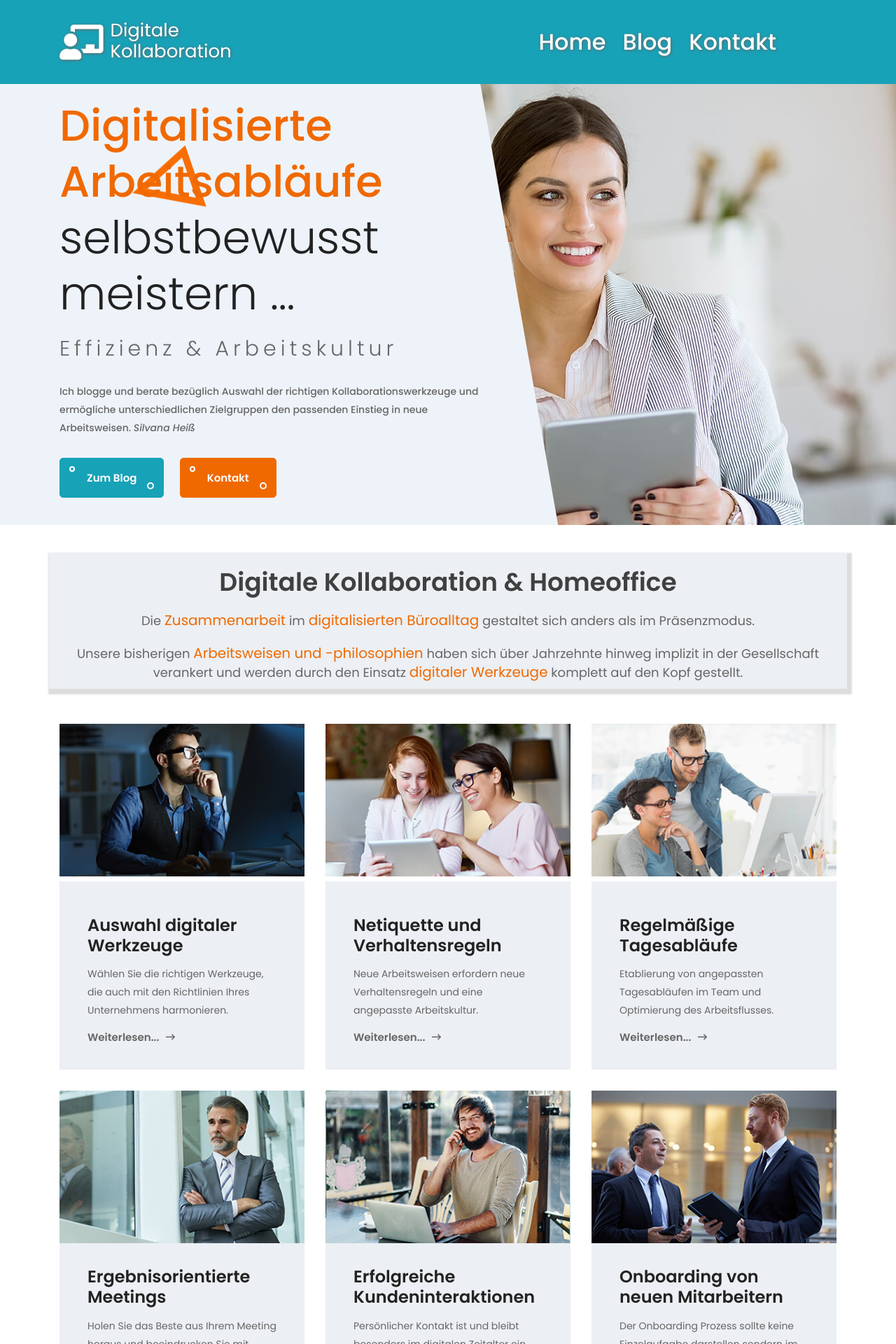
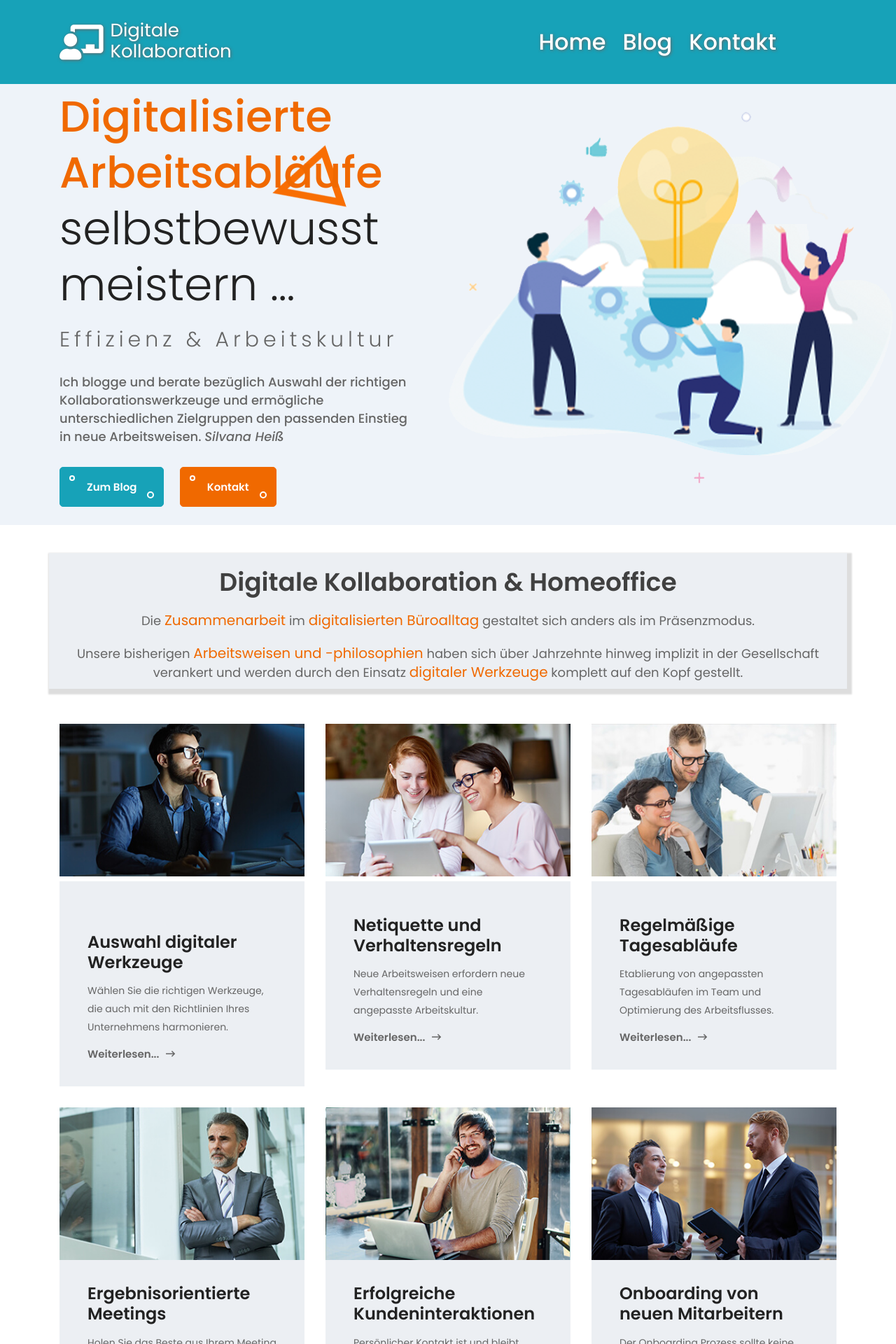
Before and after one commit to maehkster/maehkster.github.io, a Jekyll site: the page built from index.html, in a window 1280 px wide. Shown: the top 1920 px of the page at 70% size. Built offline with Jekyll 4.4.1, drawn with Linux system fonts in a browser that asks for light colours.

Commit message:
changes background: replaces scary lady with comics

```diff
--- a/_includes/hero_area.html
+++ b/_includes/hero_area.html
@@ -4,7 +4,7 @@
 <div class="banner-bg">
     <div class="container">
         <div class="row">
-            <div class="col-lg-7 col-md-9">
+            <div class="col-lg-6 col-md-12">
                 <div class="banner-content">
                     <h1 class="title wow fadeInLeft" data-wow-duration="1.2s" data-wow-delay="0.3s">
                         <span><span>Digitalisierte Arbeitsabläufe</span></span>
--- a/_includes/services.html
+++ b/_includes/services.html
@@ -3,7 +3,7 @@
         <div class="row justify-content-center">
             <div class="col-lg-4 col-md-7 col-sm-9">
                 <div class="case-item mt-30">
-                    <a href="/auswahl-digitaler-kollaborationswerkzeuge">
+                    <a href="/auswahl-digitaler-kollaborationswerkzeuge" class="case-item-centered">
                         <div class="case-thumb">
                             <img src="/assets/images/case-1.jpg" alt="case">
                         </div>
@@ -20,7 +20,7 @@
             </div>
             <div class="col-lg-4 col-md-7 col-sm-9">
                 <div class="case-item mt-30">
-                    <a href="/netiquette-und-verhaltensregeln">
+                    <a href="/netiquette-und-verhaltensregeln" class="case-item-centered">
                         <div class="case-thumb">
                             <img src="/assets/images/case-2.jpg" alt="case">
                         </div>
@@ -35,7 +35,7 @@
             </div>
             <div class="col-lg-4 col-md-7 col-sm-9">
                 <div class="case-item mt-30">
-                    <a href="/regelmaessige-arbeitsablaeufe">
+                    <a href="/regelmaessige-arbeitsablaeufe" class="case-item-centered">
                         <div class="case-thumb">
                             <img src="/assets/images/case-3.jpg" alt="case">
                         </div>
@@ -51,7 +51,7 @@
             <div class="col-lg-4 col-md-7 col-sm-9">
                 <div class="case-item mt-30">
                     <div class="case-thumb">
-                        <img src="/assets/images/case-10.jpg" alt="case">
+                        <img src="/assets/images/case-10.jpg" alt="case" class="case-item-centered">
                     </div>
                     <div class="case-content white-bg">
                         <h4 class="title">Ergebnisorientierte Meetings</h4>
@@ -63,7 +63,7 @@
             <div class="col-lg-4 col-md-7 col-sm-9">
                 <div class="case-item mt-30">
                     <div class="case-thumb">
-                        <img src="/assets/images/case-11.jpg" alt="case">
+                        <img src="/assets/images/case-11.jpg" alt="case" class="case-item-centered">
                     </div>
                     <div class="case-content white-bg">
                         <h4 class="title">Erfolgreiche Kundeninteraktionen</h4>
@@ -75,7 +75,7 @@
             <div class="col-lg-4 col-md-7 col-sm-9">
                 <div class="case-item mt-30">
                     <div class="case-thumb">
-                        <img src="/assets/images/case-12.jpg" alt="case">
+                        <img src="/assets/images/case-12.jpg" alt="case" class="case-item-centered">
                     </div>
                     <div class="case-content white-bg">
                         <h4 class="title">Onboarding von neuen Mitarbeitern</h4>
--- a/_sass/_banner.scss
+++ b/_sass/_banner.scss
@@ -27,26 +27,26 @@
 	&::before{
 		position: absolute;
 		content: '';
-		left: -310px;
+		// left: -310px; MFH: fix background
 		top: 0;
 		height: 100%;
-		width: 75%;
+		width: 100%; // width: 75%; MFH: fix background
 		background: $grey;
-		transform: skewX(10deg);
+		//transform: skewX(10deg); MFH: fix background
 		z-index: -1;
 		@media #{$laptop} {
-			width: 82%;
+			//width: 82%; MFH: fix background
 		}
 		@media #{$lg} {
-			width: 90%;
+			// width: 90%; MFH: fix background
 		}
 		@media #{$md} {
-			width: 106%;
+			// width: 106%; MFH: fix background
 		}
 		@media #{$xs} {
-			width: 100%;
-			transform: skewX(0deg);
-			left: 0;
+			// width: 100%; MFH: fix background
+			// transform: skewX(0deg); MFH: fix background
+			// left: 0; MFH: fix background
 		}
 	}
 	&::after{
@@ -56,13 +56,27 @@
 		top: 0;
 		height: 100%;
 		width: 50%;
-		background-image: url(../images/banner-1-650.jpg);
-		background-size: cover;
-		background-position: right center;
+		background-image: url(../images/banner-3-small.png);
+		background-size: auto;// cover; MFG: fix background
+		background-position: 0px; // left center; // MFG: fix background
 		background-repeat: no-repeat;
-		z-index: -2;
+		z-index: 2;
 		@media #{$md} {
-			background-position: -240px 0px;
+			//background-position: -240px 0px; // MFG: fix background
+			background-image: url(../images/banner-3-small.png);
+			background-size: auto;// cover; MFG: fix background
+			background-position: center center; // left center; // MFG: fix background
+			background-repeat: no-repeat;
+			width: 100%;
+			opacity: 0.15;
+		}
+		@media #{$xs} {
+			background-image: url(../images/banner-3-small.png);
+			background-size: auto;// cover; MFG: fix background
+			background-position: center center; // left center; // MFG: fix background
+			background-repeat: no-repeat;
+			width: 100%;
+			opacity: 0.15;
 		}
 	}
 	& .banner-bg{
@@ -82,6 +96,13 @@
 	}
 	& .banner-content{
 		overflow: hidden;
+		text-align: left;
+		@media #{$md} {
+			text-align: center;
+		}
+		@media #{$xs} {
+			text-align: center;
+		}
 		& .title{
 			font-size: 65px;
 			font-weight: 300;
@@ -123,10 +144,10 @@
 			padding-top: 15px;
 			font-weight: 300;
 			@media #{$lg} {
-				font-size: 24px;
+				font-size: 30px;
 			}
 			@media #{$xs} {
-				font-size: 14px;
+				font-size: 26px;
 			}
 			@media #{$sm} {
 				font-size: 26px;
@@ -138,9 +159,14 @@
 			padding-right: 35px;
 			padding-top: 25px;
 			padding-bottom: 30px;
+			font-size: 18px;
+			@media #{$md} {
+				padding-right: 0;
+				font-size: 18px;
+			}
 			@media #{$xs} {
 				padding-right: 0;
-				font-size: 15px;
+				font-size: 18px;
 			}
 		}
 		& ul{
@@ -171,7 +197,7 @@
 	& .banner-shape-2{
 		margin-top: -100px; //MFH war vorher nicht da
 		position: absolute;
-		left: 50px;
+		left: 250px; // MFG: fix background
 		top: 150px;
 		z-index: -1;
 		animation: animationFramesOne linear 15s infinite;
--- a/_sass/_case-study.scss
+++ b/_sass/_case-study.scss
@@ -6,7 +6,9 @@
 ===========================*/
 
 
-
+.case-item-centered {
+	width:100%;
+}
 
 .case-study-area{
 	padding-top: 117px;
```
Also changed, not shown: _stock_pictures/banner/banner-1-650.jpg (added), _stock_pictures/dk-pexels-karolina-grabowska.jpg (added), assets/images/banner-2-650.jpg (added), assets/images/banner-2-650.png (added), assets/images/banner-3-small-40op.png (added), assets/images/banner-3-small-60op.png (added), assets/images/banner-3-small.png (added), 6 other files.
